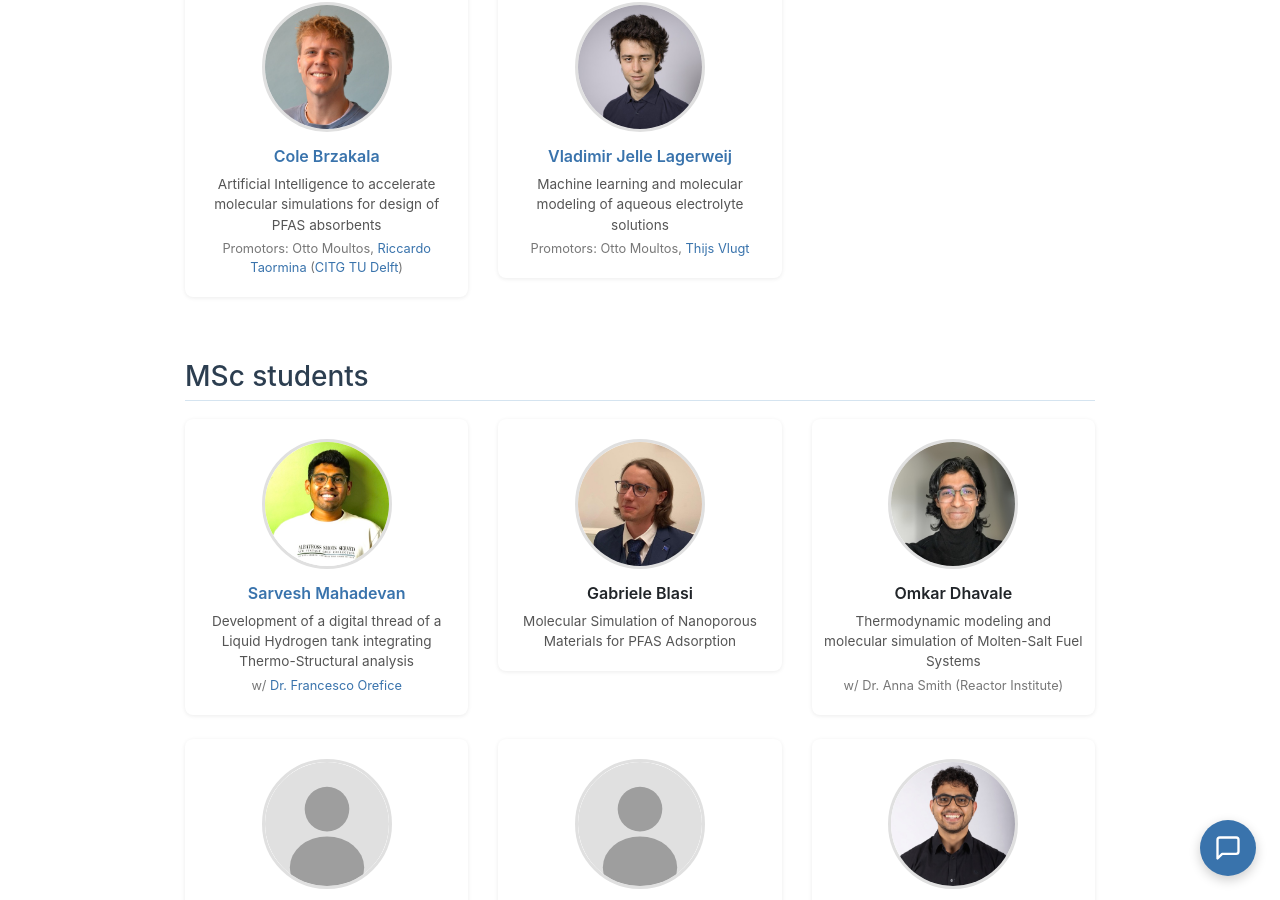
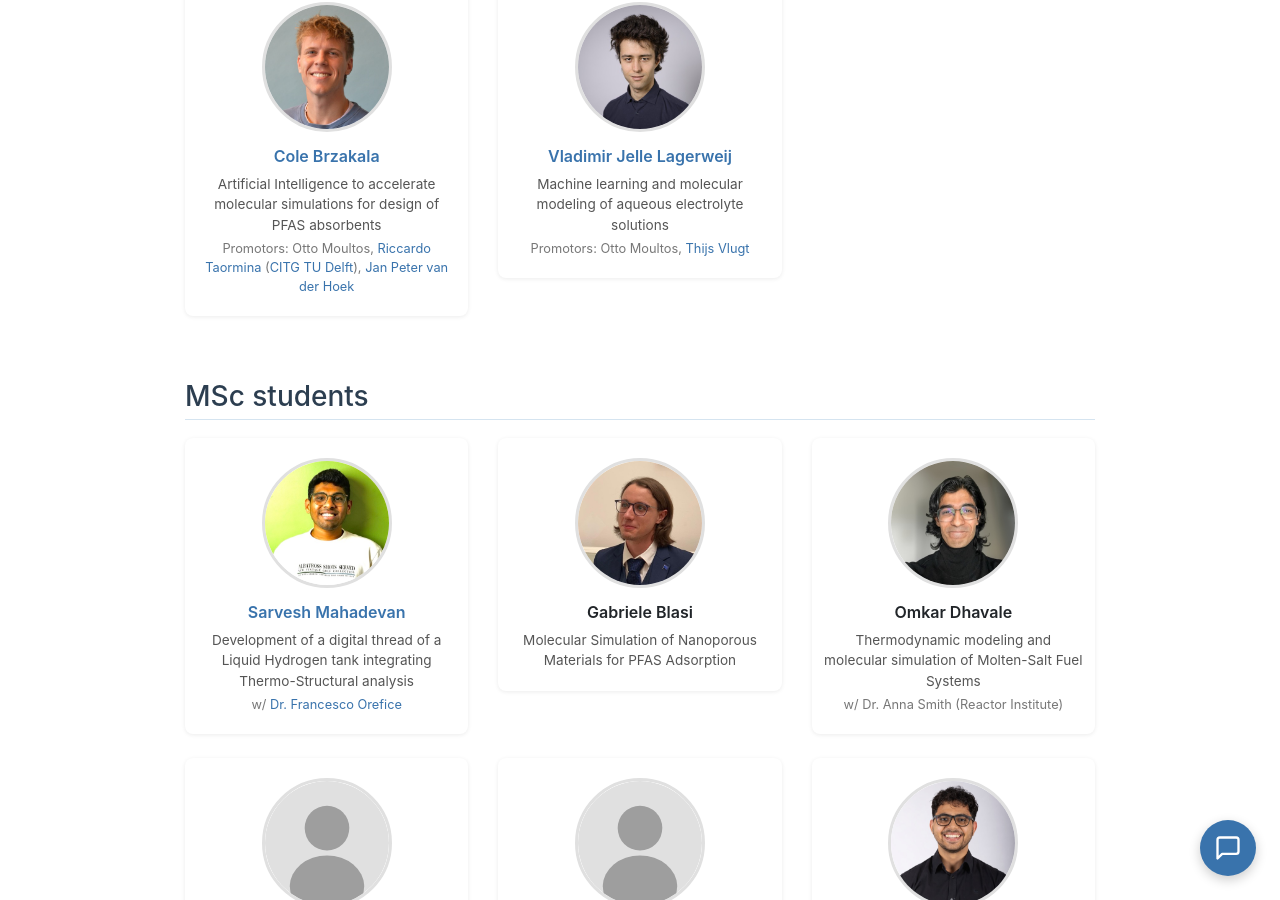
Before and after one commit to omoultosEthTuDelft/web, a Jekyll site: the page built from people/index.md, in a window 1280 px wide and 900 px high, scrolled down 641 px. Built offline with Jekyll 4.4.1, drawn with Linux system fonts in a browser that asks for light colours.

Commit message:
Add Jan Peter van der Hoek as promotor for Cole Brzakala
Co-Authored-By: Claude Fable 5 <noreply@anthropic.com>

```diff
--- a/people/index.md
+++ b/people/index.md
@@ -40,7 +40,7 @@ title: "People"
       <img src="photos/Cole.JPG" class="rounded-circle" alt="Cole Brzakala">
       <div class="name"><a href="https://www.linkedin.com/in/cole-brzakala/">Cole Brzakala</a></div>
       <div class="research">Artificial Intelligence to accelerate molecular simulations for design of PFAS absorbents</div>
-      <div class="collab">Promotors: Otto Moultos, <a href="https://www.tudelft.nl/citg/over-faculteit/afdelingen/watermanagement/medewerker/universitair-docent-onderwijzer/dr-riccardo-taormina">Riccardo Taormina</a> (<a href="https://www.tudelft.nl/citg">CITG TU Delft</a>)</div>
+      <div class="collab">Promotors: Otto Moultos, <a href="https://www.tudelft.nl/citg/over-faculteit/afdelingen/watermanagement/medewerker/universitair-docent-onderwijzer/dr-riccardo-taormina">Riccardo Taormina</a> (<a href="https://www.tudelft.nl/citg">CITG TU Delft</a>), <a href="https://www.linkedin.com/in/jan-peter-van-der-hoek-770aaba/">Jan Peter van der Hoek</a></div>
     </div>
   </div>
 
```
